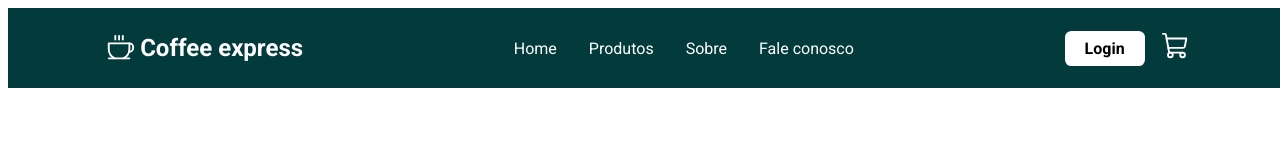
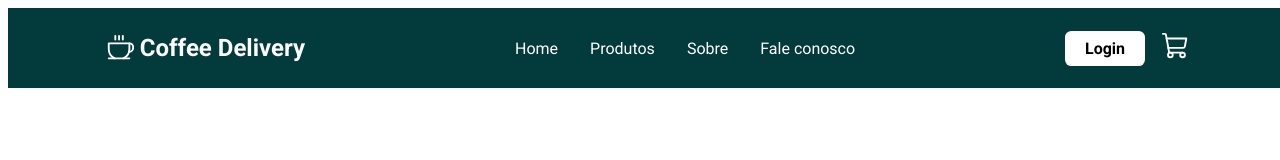
Before and after one commit to Kelvis-fernando/e-commerce, a React (Create React App) app: page / in a window 1280 px wide. Shown: the top 160 px of the page. Built offline with nearby package versions, Linux system fonts and the light colour scheme.

Commit message:
styled adjusts in navbar

```diff
--- a/public/index.html
+++ b/public/index.html
@@ -21,7 +21,7 @@
       href="https://fonts.googleapis.com/css2?family=Roboto:ital,wght@0,100;0,300;0,400;0,500;0,700;0,900;1,100;1,300;1,400;1,500;1,700;1,900&display=swap"
       rel="stylesheet"
     />
-    <title>Coffee Express</title>
+    <title>Coffee Delivery</title>
   </head>
   <body>
     <noscript>You need to enable JavaScript to run this app.</noscript>
--- a/src/components/layout/Navbar.tsx
+++ b/src/components/layout/Navbar.tsx
@@ -9,8 +9,10 @@ const Navbar = () => {
   return (
     <Header>
       <Logo>
-        <Coffee size={30} />
-        <h1>Coffee express</h1>
+        <Link to="/home">
+          <Coffee size={30} />
+          <h1>Coffee Delivery</h1>
+        </Link>
       </Logo>
       <Links>
         <Link to="/home">Home</Link>
--- a/src/styles/home.ts
+++ b/src/styles/home.ts
@@ -4,5 +4,5 @@ export const HomeContainer = styled.div`
   display: flex;
   flex-direction: column;
   align-items: center;
-  padding-top: 10px;
+  padding-top: 0.2rem;
 `;
--- a/src/styles/layout/navbar.ts
+++ b/src/styles/layout/navbar.ts
@@ -21,6 +21,13 @@ export const Logo = styled.div`
     font-weight: bold;
     font-size: 1.5rem;
     padding-left: 0.3rem;
+  }
+
+  a {
+    display: flex;
+    align-items: center;
+    text-decoration: none;
+    color: #fff;
   }
 `;
 
```
